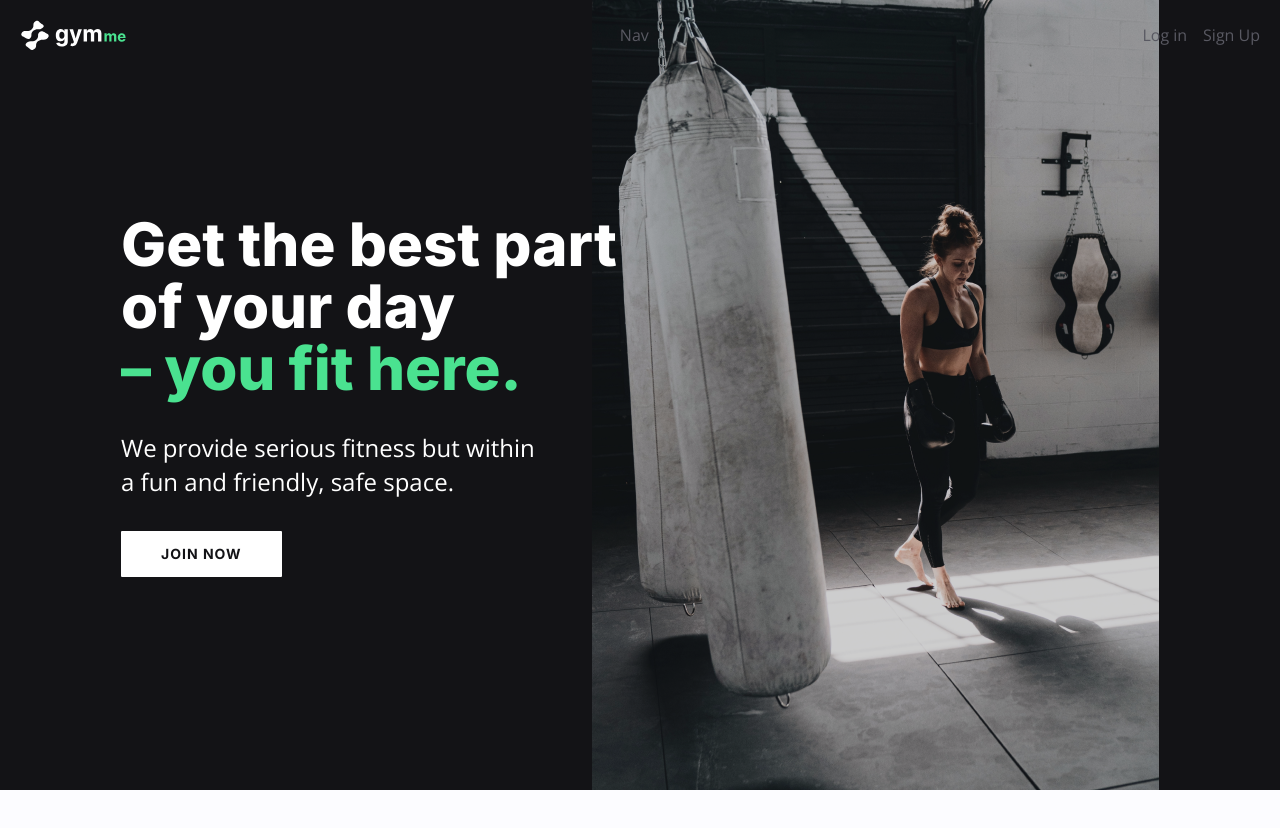
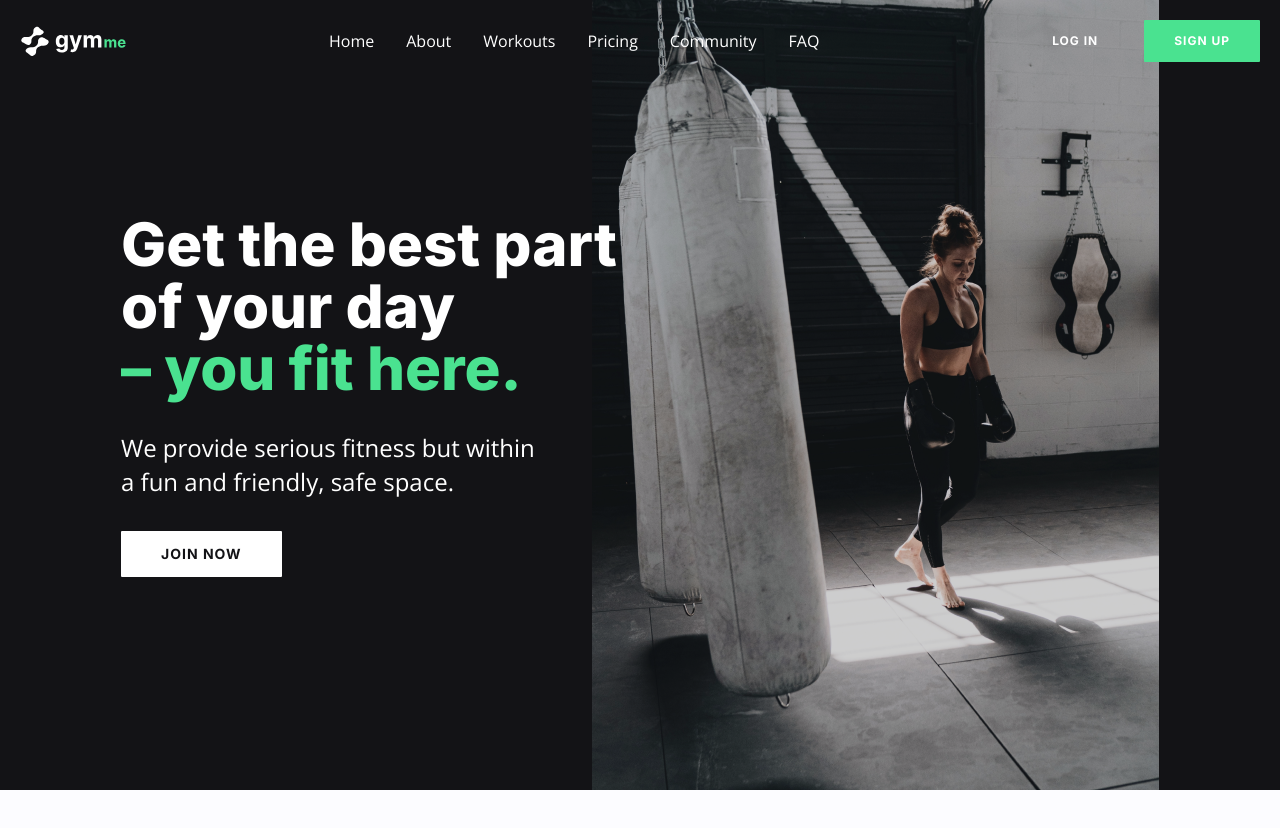
Before and after one commit to Hossein1371za/gym-react-taiwind, a React (Create React App) app: page / in a window 1280 px wide. Shown: the top 828 px of the page. Built offline with nearby package versions, Linux system fonts and the light colour scheme.

Commit message:
end of nav

```diff
--- a/src/components/Header.js
+++ b/src/components/Header.js
@@ -27,8 +27,8 @@ const Header = () => {
       </a>
       <Nav />
       <div className="hidden lg:flex space-x-4 top-0">
-        <button>{btnLoginText}</button>
-        <button>{btnSignupText}</button>
+        <button className="btn btn-sm text-white hover:text-primary-200 transition">{btnLoginText}</button>
+        <button className="btn btn-sm btn-primary ">{btnSignupText}</button>
       </div>
       <div
         onClick={() => setToggleMenu(!toggleMenu)}
--- a/src/components/Nav.js
+++ b/src/components/Nav.js
@@ -1,9 +1,21 @@
-import React from 'react'
+import React from "react";
+
+import { nav } from "../data";
 
 const Nav = () => {
   return (
-    <nav className='hidden lg:flex'>Nav</nav>
-  )
-}
+    <nav className="hidden lg:flex">
+      <ul className="flex text-white gap-x-8">
+        {nav.map((item, index) => {
+          return (
+            <li key={index}>
+              <a className="hover:text-primary-200 transition" href={item.href}>{item.name}</a>
+            </li>
+          );
+        })}
+      </ul>
+    </nav>
+  );
+};
 
-export default Nav
+export default Nav;
```
